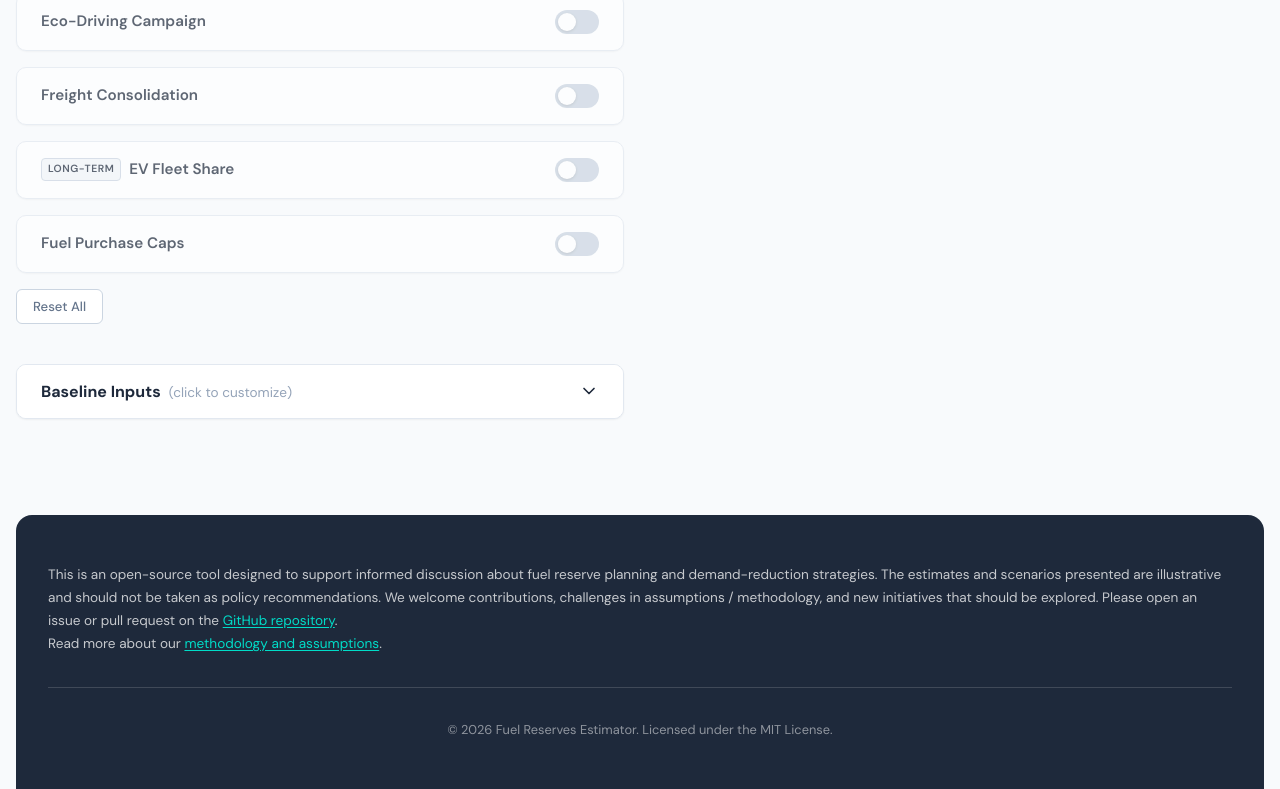
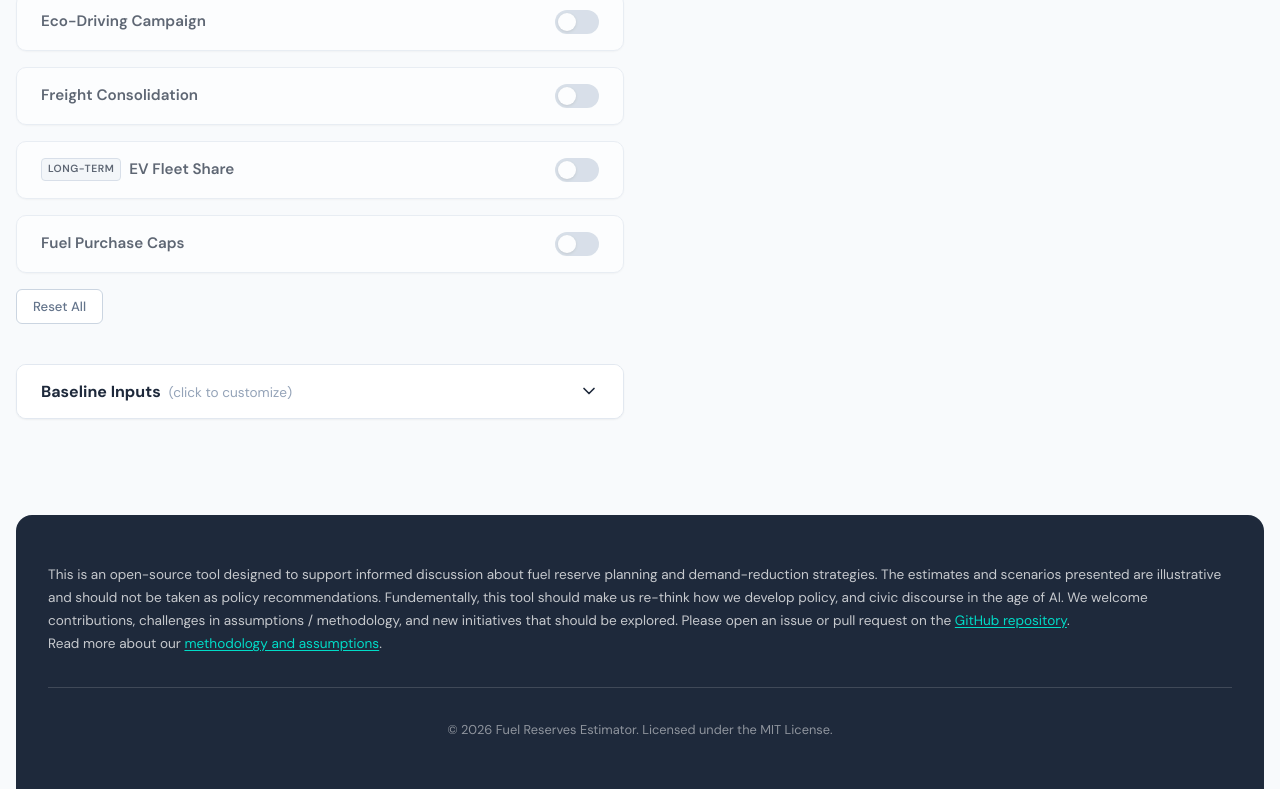
Before and after one commit to pjayathissa/fuel_supply_planning, a React (Vite) app: page / in a window 1280 px wide. Shown: the part 769-1558 px from the top of the page. Built offline with nearby package versions, Linux system fonts and the light colour scheme.

Commit message:
changed footer and reintroduced image

```diff
--- a/src/components/Footer.jsx
+++ b/src/components/Footer.jsx
@@ -7,7 +7,9 @@ export default function Footer({ onOpenMethodology }) {
           <p>
             This is an open-source tool designed to support informed discussion about fuel reserve
             planning and demand-reduction strategies. The estimates and scenarios presented are
-            illustrative and should not be taken as policy recommendations. We welcome contributions,
+            illustrative and should not be taken as policy recommendations.
+            Fundementally, this tool should make us re-think how we develop policy, and civic discourse in the age of AI.
+            We welcome contributions,
             challenges in assumptions / methodology, and new initiatives that should be explored.
             Please open an issue or pull request on the{' '}
             <a href="https://github.com/pjayathissa/fuel_supply_planning" target="_blank" rel="noopener noreferrer">
```
Also changed, not shown: public/og-preview.png (added).
